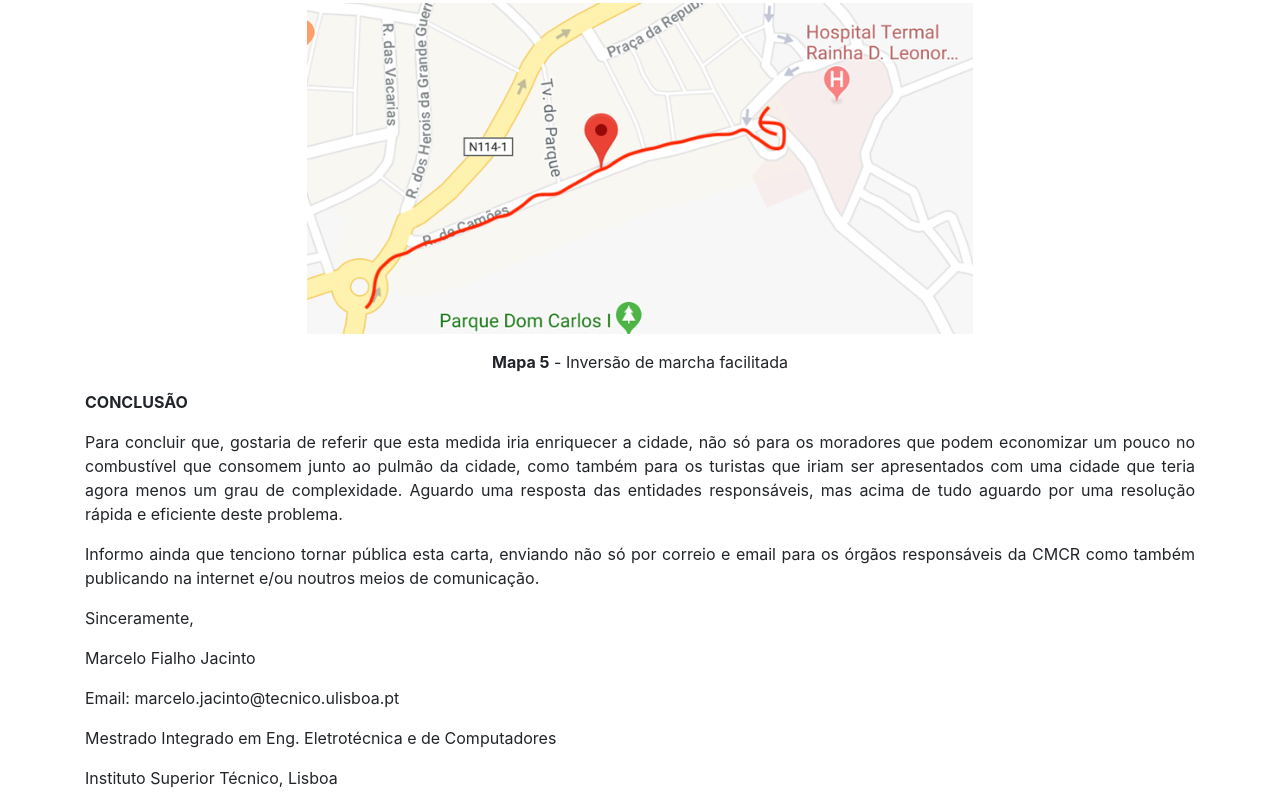
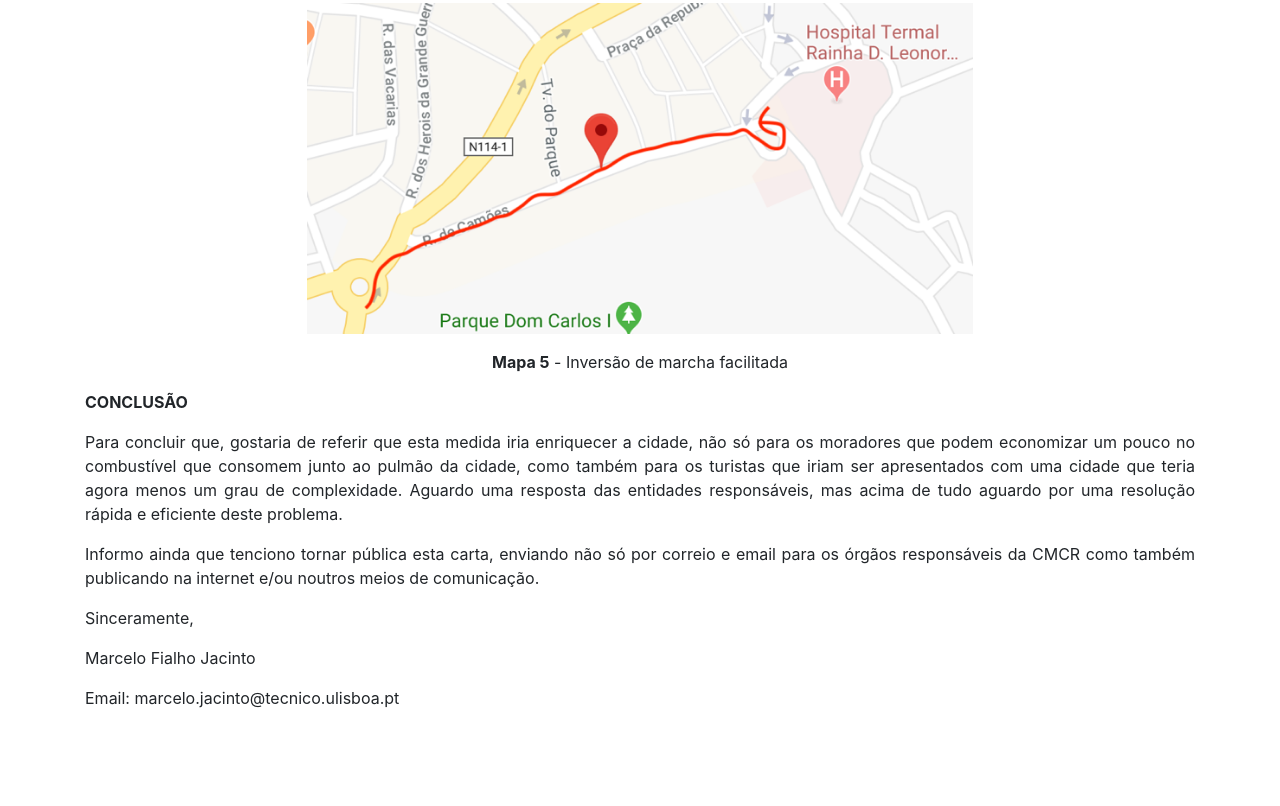
Before and after one commit to MarceloJacinto/project0, a plain HTML site: page Carta.html in a window 1280 px wide. Shown: the part 3296-4102 px from the top of the page. After the commit the page ends 4022 px from the top, so only its background shows below. Drawn offline with nearby package versions, Linux system fonts and the light colour scheme.

Commit message:
Removed IST from letter

```diff
--- a/Carta.html
+++ b/Carta.html
@@ -94,9 +94,7 @@
 
 			<p>Sinceramente,</p>
 			<p>Marcelo Fialho Jacinto</p>
-			<p>	Email: marcelo.jacinto@tecnico.ulisboa.pt</p>
-			<p>	Mestrado Integrado em Eng. Eletrotécnica e de Computadores</p>
-			<p>	Instituto Superior Técnico, Lisboa</p>
+			<p>Email: marcelo.jacinto@tecnico.ulisboa.pt</p>
 
 		</div>
     </body>
```
